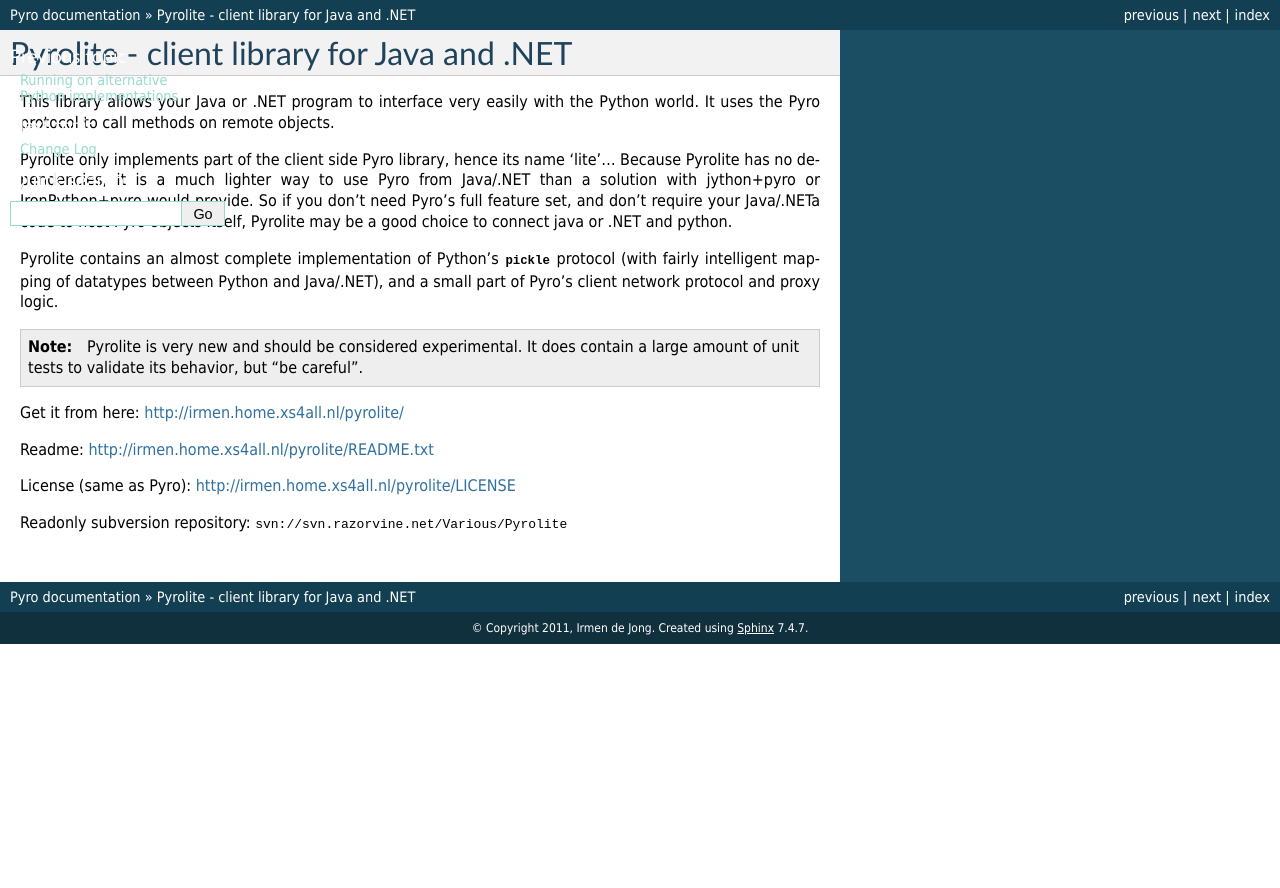
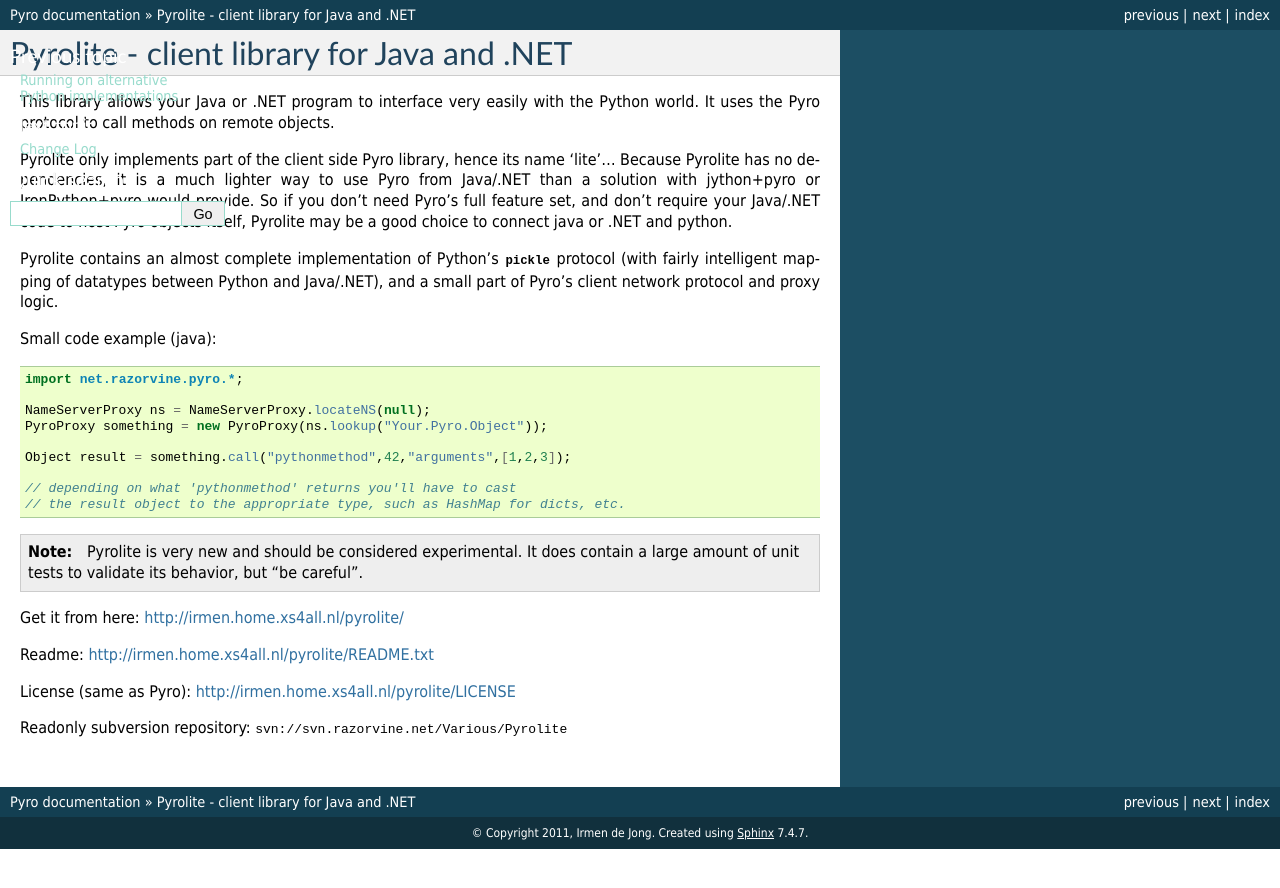
Before and after one commit to irmen/Pyro4, a Sphinx documentation site: the page built from docs/source/pyrolite.rst, in a window 1280 px wide. Shown: the top 888 px of the page. Built offline with Sphinx 7.4.7, drawn with Linux system fonts in a browser that asks for light colours; the version number could not be read and is left out.

Commit message:
typo + slightly better example

```diff
--- a/docs/source/pyrolite.rst
+++ b/docs/source/pyrolite.rst
@@ -11,12 +11,26 @@
 it is a much lighter way to use Pyro from Java/.NET than a solution with
 jython+pyro or IronPython+pyro would provide.
 So if you don't need Pyro's full feature set, and don't require your
-Java/.NETa code to host Pyro objects itself, Pyrolite may be
+Java/.NET code to host Pyro objects itself, Pyrolite may be
 a good choice to connect java or .NET and python.
 
 Pyrolite contains an almost complete implementation of Python's :mod:`pickle` protocol
 (with fairly intelligent mapping of datatypes between Python and Java/.NET),
 and a small part of Pyro's client network protocol and proxy logic.
+
+Small code example (java):
+
+.. code-block:: java
+
+    import net.razorvine.pyro.*;
+
+    NameServerProxy ns = NameServerProxy.locateNS(null);
+    PyroProxy something = new PyroProxy(ns.lookup("Your.Pyro.Object"));
+
+    Object result = something.call("pythonmethod",42,"arguments",[1,2,3]);
+
+    // depending on what 'pythonmethod' returns you'll have to cast
+    // the result object to the appropriate type, such as HashMap for dicts, etc.
 
 .. note::
   Pyrolite is very new and should be considered experimental.
```
